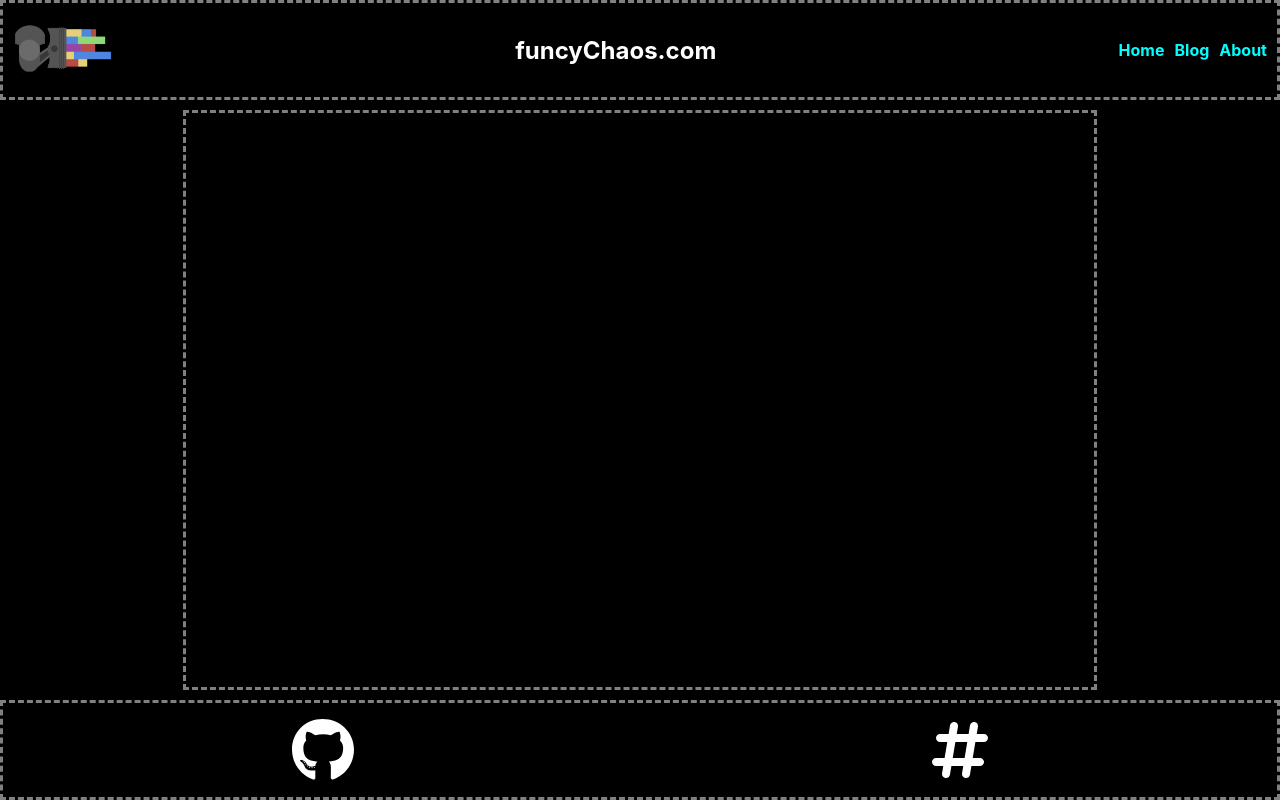
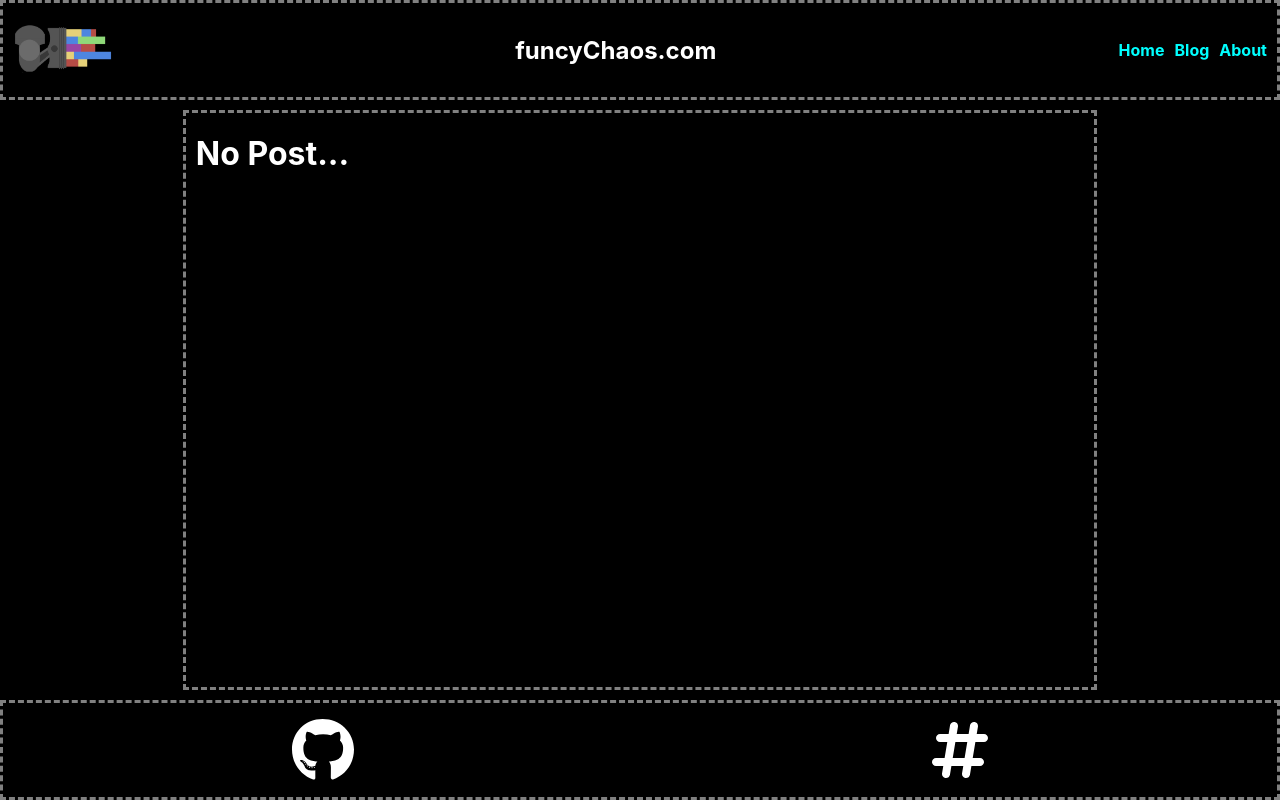
Before and after one commit to funcyChaos/funcychaos.com-react-wp, a React app: page /blog/1 in a window 1280 px wide. Built offline with nearby package versions, Linux system fonts and the light colour scheme; no server answers.

Commit message:
feat(blog): working on routing still

```diff
--- a/src/App.js
+++ b/src/App.js
@@ -2,8 +2,10 @@ import React, {useEffect} from 'react'
 import Header from './components/Header'
 import Footer from './components/Footer'
 import Blog from './components/Blog'
-import { BrowserRouter, Route, Routes } from 'react-router-dom'
+import { BrowserRouter as Router, Route, Routes } from 'react-router-dom'
 import './scss/App.scss'
+import PostsList from './components/PostsList'
+import Post from './components/Post'
 
 function App() {
 	useEffect(()=>{
@@ -16,13 +18,17 @@ function App() {
 			<div className="app-grid">
 				<Header />
 				<main>
-					<BrowserRouter>
+					<Router>
 						<Routes>
-							<Route path="/" element={<h1>Hello, World!</h1>} />
-							<Route path="/blog" element={<Blog />} />
-							<Route path="/about" element={<h1>about!</h1>} />
+							<Route path='/' element={<h1>Hello, World!</h1>} />
+							<Route path='/blog' element={<Blog />}>
+								<Route index element={<PostsList />} />
+								<Route path=':id' element={<Post />} />
+							</Route>
+							<Route path='/about' element={<h1>about!</h1>} />
+							<Route path='*' element={<h1>Nope</h1>} />
 						</Routes>
-					</BrowserRouter>
+					</Router>
 				</main>
 				<Footer />
 			</div>
--- a/src/components/Blog.js
+++ b/src/components/Blog.js
@@ -1,23 +1,10 @@
 import React, { useState, useEffect } from 'react'
-import { getAllPosts } from '../services/PostsService'
+import { Outlet } from 'react-router-dom'
 
 function Blog(){
-	const [posts, setPosts] = useState(null)
-	useEffect(()=>{
-		getAllPosts()
-		.then(obj=>setPosts(obj))
-	},[posts])
-
 	return (
 		<>
-			{
-				posts && posts.map((post, key)=>(
-					<div key={key}>
-						<h1 dangerouslySetInnerHTML={{ __html: post.title.rendered}}></h1>
-						<div dangerouslySetInnerHTML={{ __html: post.excerpt.rendered}} />
-					</div>
-				))
-			}
+			<Outlet />
 		</>
 	)
 }
--- /dev/null
+++ b/src/components/Post.js
@@ -0,0 +1,26 @@
+import React, { useState, useEffect } from 'react'
+// import React, { useState } from 'react'
+import { useParams } from 'react-router-dom'
+import { getSinglePost } from '../services/PostsService'
+
+function Post(){
+	const {slug}					= useParams()
+	const [post, setPost] = useState(null)
+	useEffect(()=>{
+		getSinglePost()
+		.then(obj=>setPost(obj))
+		console.log(slug)
+	}, [])
+	// useEffect(()=>{
+	// },[])
+
+	return (
+		<>
+			{
+				post ? <h1>Post!</h1> : <h1>No Post...</h1>
+			}
+		</>
+	)
+}
+
+export default Post
--- /dev/null
+++ b/src/components/PostsList.js
@@ -0,0 +1,25 @@
+import React, { useState, useEffect } from 'react'
+import { getAllPosts } from '../services/PostsService'
+
+function PostsList(){
+	const [posts, setPosts] = useState(null)
+	useEffect(()=>{
+		getAllPosts()
+		.then(obj=>setPosts(obj))
+	},[])
+
+	return (
+		<>
+			{
+				posts && posts.map((post, key)=>(
+					<div key={key}>
+						<h1 dangerouslySetInnerHTML={{ __html: post.title.rendered}}></h1>
+						<div dangerouslySetInnerHTML={{ __html: post.excerpt.rendered}} />
+					</div>
+				))
+			}
+		</>
+	)
+}
+
+export default PostsList
--- a/src/services/PostsService.js
+++ b/src/services/PostsService.js
@@ -8,3 +8,10 @@ export async function getAllPosts(){
 		return {error:{title:{rendered:'idk what happened lol'}}}
 	}
 }
+
+export async function getSinglePost(id){
+	const response	= fetch(`/wp-json/wp/v2/posts/${id}`)
+	const data			= (await response).json()
+	const object		= await data
+	return await object
+}
```
